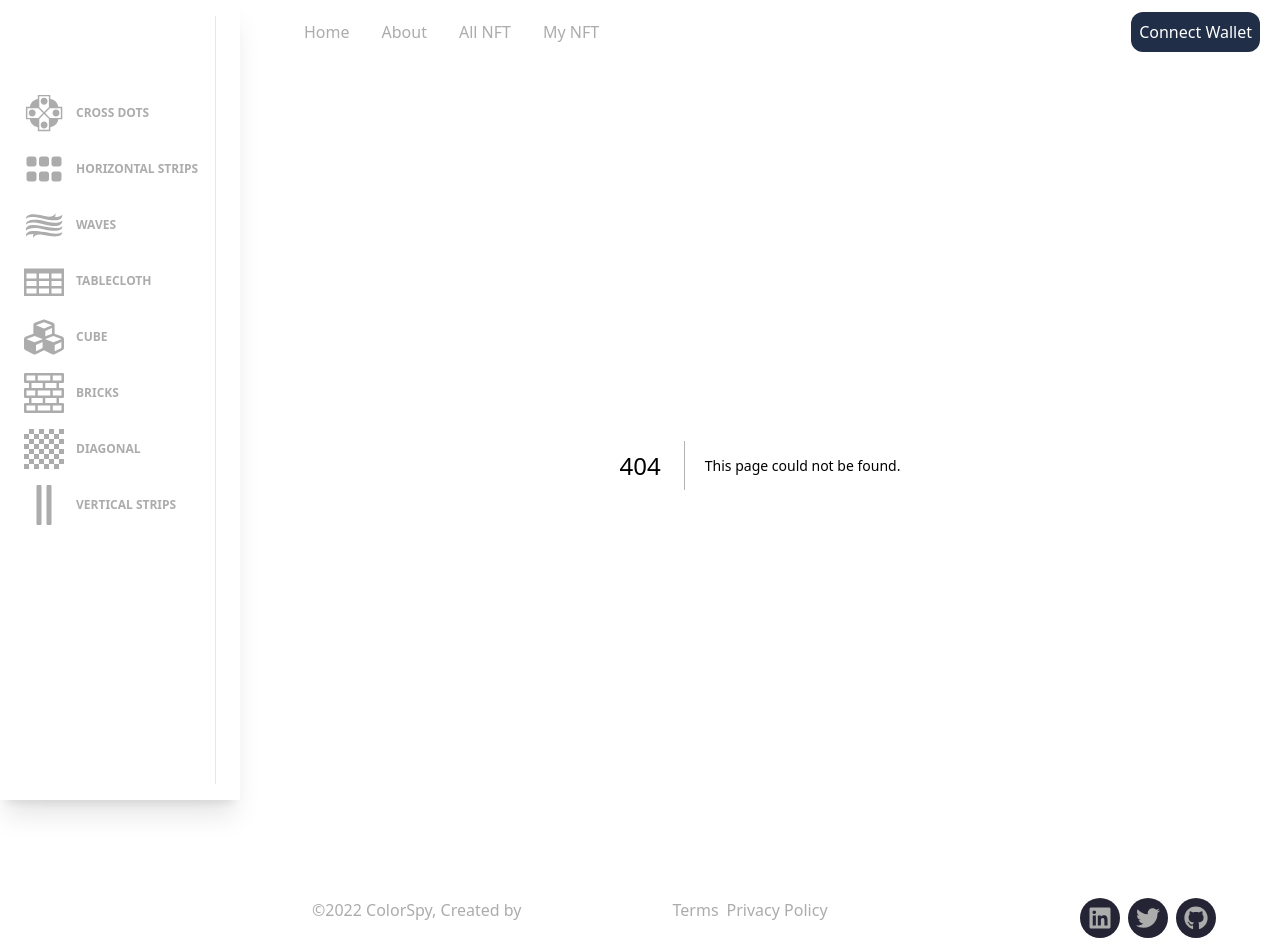
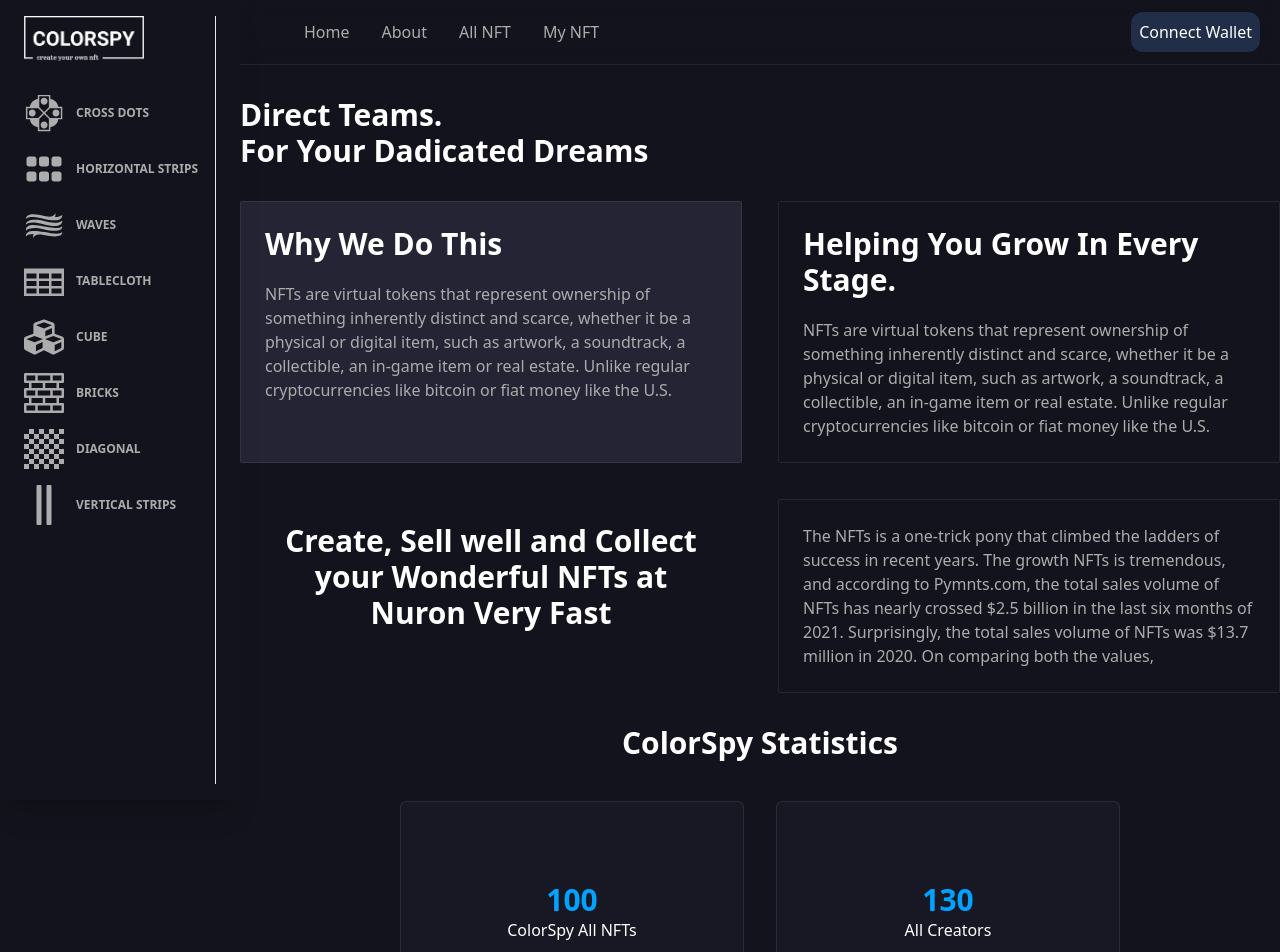
Before and after one commit to nayanrdeveloper/polygon_nft_design_pattern, a Next.js app: page /about in a window 1280 px wide. Before the commit this address had no page. Shown: the top 952 px of the page. Built offline with nearby package versions, Linux system fonts and the light colour scheme.

Commit message:
[add] about and error page are added

```diff
--- /dev/null
+++ b/components/About/About.tsx
@@ -0,0 +1,109 @@
+import Link from "next/link";
+import React from "react";
+import StatisticsCard from "../StaticsCard/StaticsCard";
+
+function About() {
+  interface staticCardStruct {
+    count: string;
+    title: string;
+  }
+  const statisticsList: staticCardStruct[] = [
+    {
+      count: "100",
+      title: "ColorSpy All NFTs",
+    },
+    {
+      count: "130",
+      title: "All Creators",
+    },
+    {
+      count: "507+",
+      title: "ColorSpy Earning",
+    },
+    {
+      count: "130",
+      title: "Level One Seller",
+    },
+  ];
+  return (
+    <div className="container my-8">
+      <div className="flex flex-col">
+        <span className="text-white text-3xl font-bold">Direct Teams.</span>
+        <span className="text-white text-3xl font-bold">
+          For Your Dadicated Dreams
+        </span>
+        <div className="grid grid-cols-2 gap-9 mt-8">
+          <div
+            className="p-6 flex flex-col gap-5 border border-[#ffffff14] rounded-sm bg-[#242435]"
+            data-aos="fade-right"
+          >
+            <h4 className="font-bold text-3xl text-white">Why We Do This</h4>
+            <p className="text-[#acacac]">
+              NFTs are virtual tokens that represent ownership of something
+              inherently distinct and scarce, whether it be a physical or
+              digital item, such as artwork, a soundtrack, a collectible, an
+              in-game item or real estate. Unlike regular cryptocurrencies like
+              bitcoin or fiat money like the U.S.
+            </p>
+            {/* <button className="inline w-56 bg-[#13131d] py-3 px-1 rounded-xl text-white hover:bg-[#00a3ff]">
+              <Link href="/blogs">See Our Blog </Link>
+            </button> */}
+          </div>
+          <div
+            className="p-6 flex flex-col gap-5 border border-[#ffffff14] rounded-sm"
+            data-aos="fade-left"
+          >
+            <h4 className="font-bold text-3xl text-white">
+              Helping You Grow In Every Stage.
+            </h4>
+            <p className="text-[#acacac]">
+              NFTs are virtual tokens that represent ownership of something
+              inherently distinct and scarce, whether it be a physical or
+              digital item, such as artwork, a soundtrack, a collectible, an
+              in-game item or real estate. Unlike regular cryptocurrencies like
+              bitcoin or fiat money like the U.S.
+            </p>
+          </div>
+          <div className="p-6 flex flex-col" data-aos="fade-right">
+            <p className="text-center text-3xl text-white font-bold">
+              Create, Sell well and Collect your Wonderful NFTs at Nuron Very
+              Fast
+            </p>
+          </div>
+          <div
+            className="p-6 flex flex-col gap-5 border border-[#ffffff14] rounded-sm"
+            data-aos="fade-left"
+          >
+            <p className="text-[#acacac]">
+              The NFTs is a one-trick pony that climbed the ladders of success
+              in recent years. The growth NFTs is tremendous, and according to
+              Pymnts.com, the total sales volume of NFTs has nearly crossed $2.5
+              billion in the last six months of 2021. Surprisingly, the total
+              sales volume of NFTs was $13.7 million in 2020. On comparing both
+              the values,
+            </p>
+          </div>
+        </div>
+      </div>
+      <div className="my-8">
+        <p className="text-center text-white text-3xl font-bold">
+          ColorSpy Statistics
+        </p>
+        <div className="px-40 mt-10">
+          <div className="grid grid-cols-2 gap-8 mx-auto justify-center">
+            {statisticsList.map((staticsCardData) => {
+              return (
+                <StatisticsCard
+                  key={staticsCardData.title}
+                 {...staticsCardData}
+                />
+              );
+            })}
+          </div>
+        </div>
+      </div>
+    </div>
+  );
+}
+
+export default About;
--- /dev/null
+++ b/components/StaticsCard/StaticsCard.tsx
@@ -0,0 +1,20 @@
+import React, { useEffect } from 'react';
+
+interface staticCardStruct {
+    count: string;
+    title: string;
+  }
+
+function StatisticsCard(data: staticCardStruct) {
+
+  return (
+    <div>
+        <div className='bg-[#24243557] text-center my-auto p-20 rounded-md border border-[#ffffff14]'>
+            <span className='text-3xl font-bold text-[#00a3ff]'>{data.count}</span>
+            <p className='text-white'>{data.title}</p>
+        </div>
+    </div>
+  )
+}
+
+export default StatisticsCard
--- /dev/null
+++ b/pages/404.tsx
@@ -0,0 +1,21 @@
+import Link from "next/link";
+import React from "react";
+
+function ErrorPage() {
+  return (
+    <div className="flex flex-col text-center gap-7 py-20">
+      <h4 className="text-8xl font-bold text-[#65676b]">404</h4>
+      <p className="text-6xl text-white font-semibold">Page not found!</p>
+      <p className="text-[#acacac]">
+        The page you are looking for not available.
+      </p>
+      <Link href={"/"}>
+        <button className="p-3 text-white bg-[#00a3ff] w-40 mx-auto rounded-md duration-300 hover:bg-[#212e48]">
+          Go back to Home
+        </button>
+      </Link>
+    </div>
+  );
+}
+
+export default ErrorPage;
--- /dev/null
+++ b/pages/about.tsx
@@ -0,0 +1,102 @@
+import Link from "next/link";
+import React from "react";
+import StatisticsCard from "../components/StaticsCard/StaticsCard";
+
+function about() {
+  const statisticsList = [
+    {
+      count: "100",
+      title: "ColorSpy All NFTs",
+    },
+    {
+      count: "130",
+      title: "All Creators",
+    },
+    {
+      count: "507+",
+      title: "ColorSpy Earning",
+    },
+    {
+      count: "130",
+      title: "Level One Seller",
+    },
+  ];
+  return (
+    <div className="container my-8">
+      <div className="flex flex-col">
+        <span className="text-white text-3xl font-bold">Direct Teams.</span>
+        <span className="text-white text-3xl font-bold">
+          For Your Dadicated Dreams
+        </span>
+        <div className="grid grid-cols-2 gap-9 mt-8">
+          <div
+            className="p-6 flex flex-col gap-5 border border-[#ffffff14] rounded-sm bg-[#242435]"
+            data-aos="fade-right"
+          >
+            <h4 className="font-bold text-3xl text-white">Why We Do This</h4>
+            <p className="text-[#acacac]">
+              NFTs are virtual tokens that represent ownership of something
+              inherently distinct and scarce, whether it be a physical or
+              digital item, such as artwork, a soundtrack, a collectible, an
+              in-game item or real estate. Unlike regular cryptocurrencies like
+              bitcoin or fiat money like the U.S.
+            </p>
+          </div>
+          <div
+            className="p-6 flex flex-col gap-5 border border-[#ffffff14] rounded-sm"
+            data-aos="fade-left"
+          >
+            <h4 className="font-bold text-3xl text-white">
+              Helping You Grow In Every Stage.
+            </h4>
+            <p className="text-[#acacac]">
+              NFTs are virtual tokens that represent ownership of something
+              inherently distinct and scarce, whether it be a physical or
+              digital item, such as artwork, a soundtrack, a collectible, an
+              in-game item or real estate. Unlike regular cryptocurrencies like
+              bitcoin or fiat money like the U.S.
+            </p>
+          </div>
+          <div className="p-6 flex flex-col" data-aos="fade-right">
+            <p className="text-center text-3xl text-white font-bold">
+              Create, Sell well and Collect your Wonderful NFTs at Nuron Very
+              Fast
+            </p>
+          </div>
+          <div
+            className="p-6 flex flex-col gap-5 border border-[#ffffff14] rounded-sm"
+            data-aos="fade-left"
+          >
+            <p className="text-[#acacac]">
+              The NFTs is a one-trick pony that climbed the ladders of success
+              in recent years. The growth NFTs is tremendous, and according to
+              Pymnts.com, the total sales volume of NFTs has nearly crossed $2.5
+              billion in the last six months of 2021. Surprisingly, the total
+              sales volume of NFTs was $13.7 million in 2020. On comparing both
+              the values,
+            </p>
+          </div>
+        </div>
+      </div>
+      <div className="my-8">
+        <p className="text-center text-white text-3xl font-bold">
+          ColorSpy Statistics
+        </p>
+        <div className="px-40 mt-10">
+          <div className="grid grid-cols-2 gap-8 mx-auto justify-center">
+            {statisticsList.map((staticsCardData) => {
+              return (
+                <StatisticsCard
+                  key={staticsCardData.title}
+                  {...staticsCardData}
+                />
+              );
+            })}
+          </div>
+        </div>
+      </div>
+    </div>
+  );
+}
+
+export default about;
```
